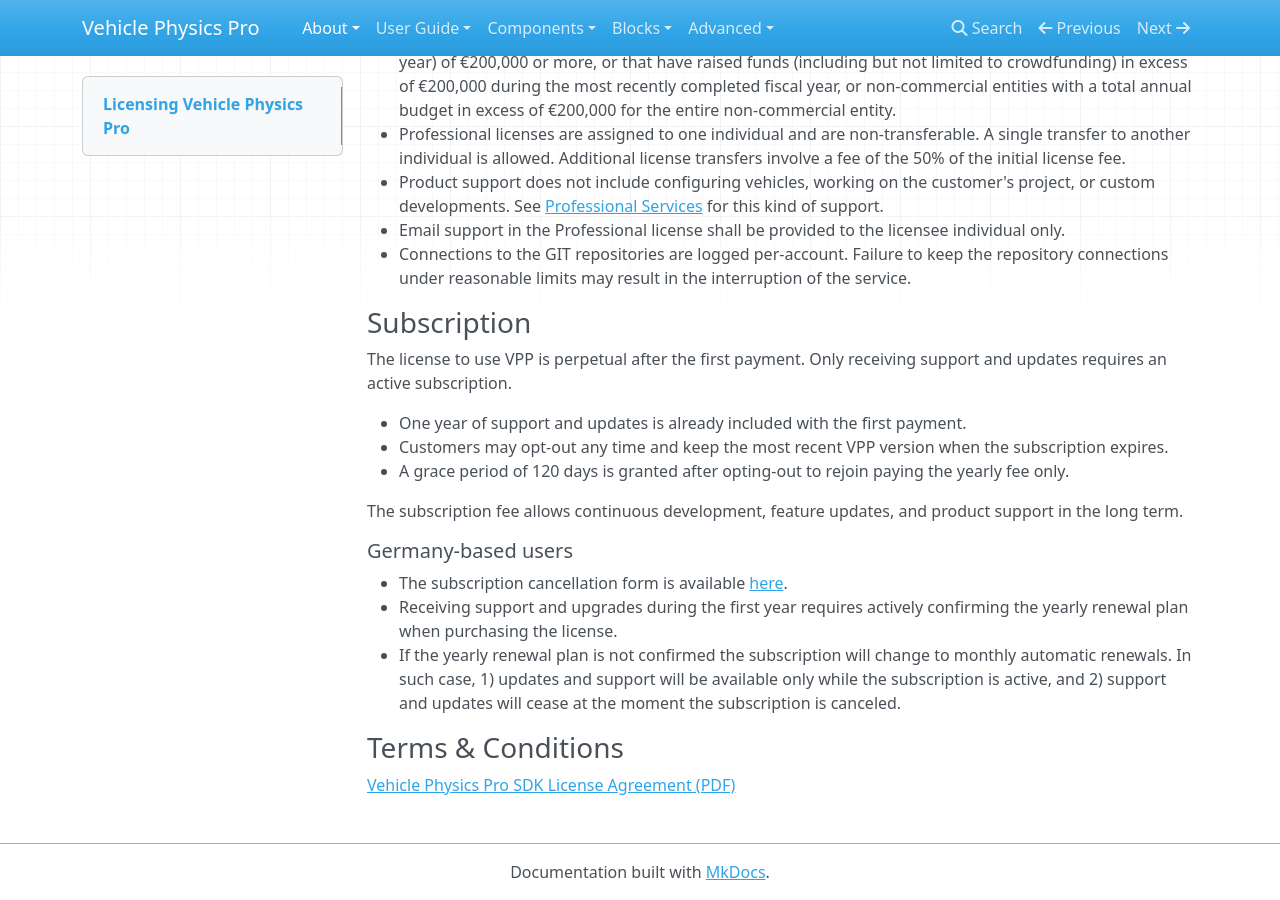
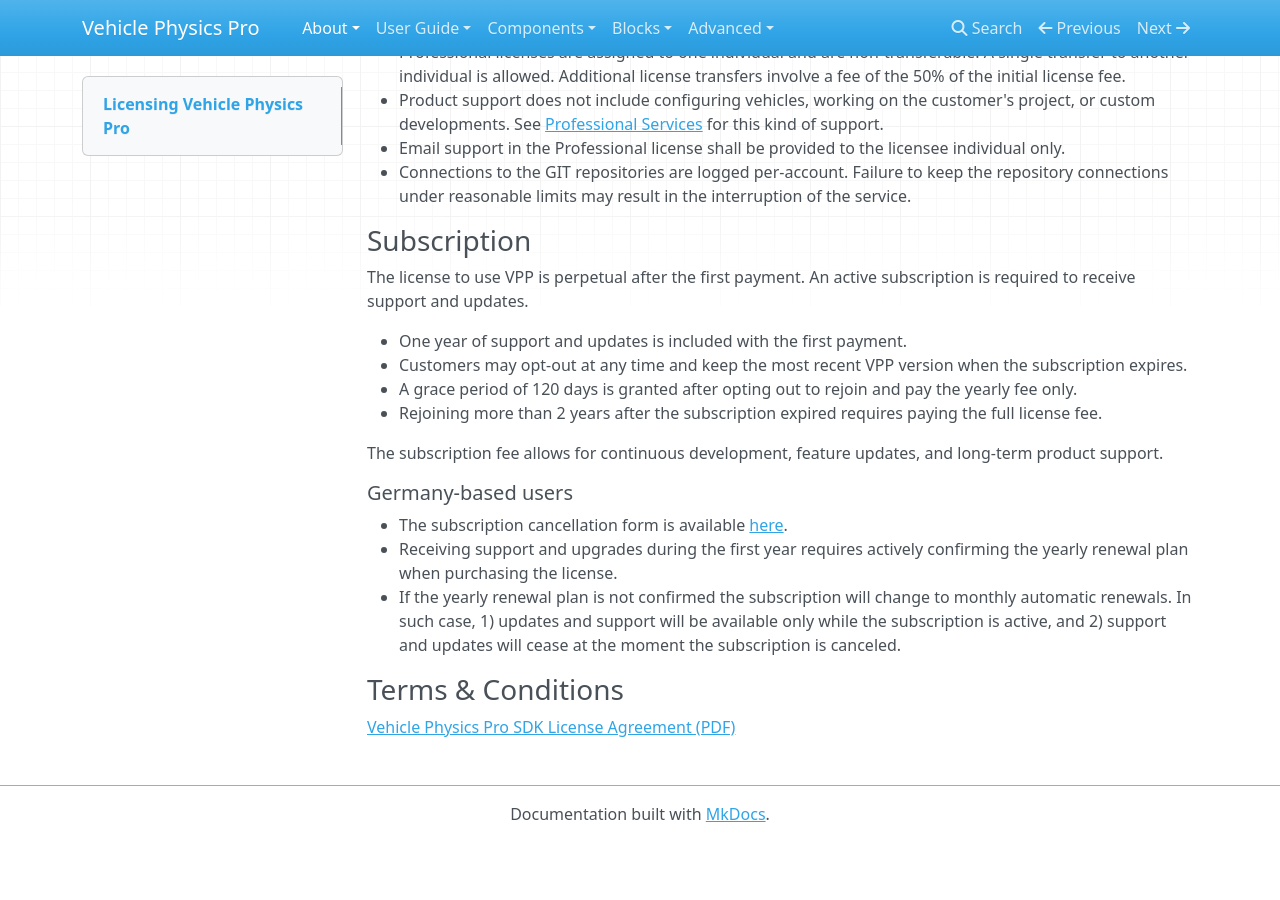
Before and after one commit to EdyJ/vehicle-physics-docs, an MkDocs documentation site: the page built from docs/about/licensing.md, in a window 1280 px wide and 900 px high, scrolled down 2141 px. Built offline with MkDocs 1.6.1, drawn with Linux system fonts in a browser that asks for light colours; nearby versions of some CDN libraries; library files that are not in the unit come from our copies; after the commit the page ends 2983 px from its top, so only the background shows below that; some of the changed text lies outside the part shown.

Commit message:
Licensing: removed "forever WIP" elements. Amended subscription text.

```diff
--- a/docs/about/licensing.md
+++ b/docs/about/licensing.md
@@ -66,15 +64,15 @@
 
 ### Subscription
 
-The license to use VPP is perpetual after the first payment. Only receiving support and updates
-requires an active subscription.
+The license to use VPP is perpetual after the first payment. An active subscription is required to receive
+support and updates.
 
-- One year of support and updates is already included with the first payment.
-- Customers may opt-out any time and keep the most recent VPP version when the subscription expires.
-- A grace period of 120 days is granted after opting-out to rejoin paying the yearly fee only.
+- One year of support and updates is included with the first payment.
+- Customers may opt-out at any time and keep the most recent VPP version when the subscription expires.
+- A grace period of 120 days is granted after opting out to rejoin and pay the yearly fee only.
+- Rejoining more than 2 years after the subscription expired requires paying the full license fee.
 
-The subscription fee allows continuous development, feature updates, and product support in the
-long term.
+The subscription fee allows for continuous development, feature updates, and long-term product support.
 
 ##### Germany-based users
 
```
Also changed, not shown: other parts of docs/about/licensing.md (+0 -2 lines).
